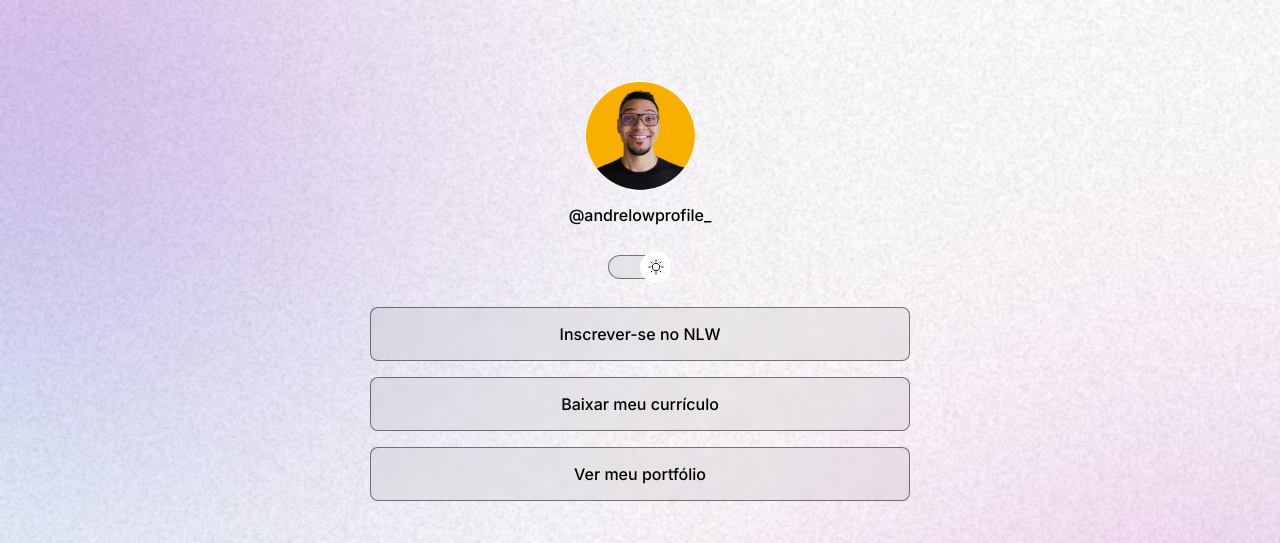
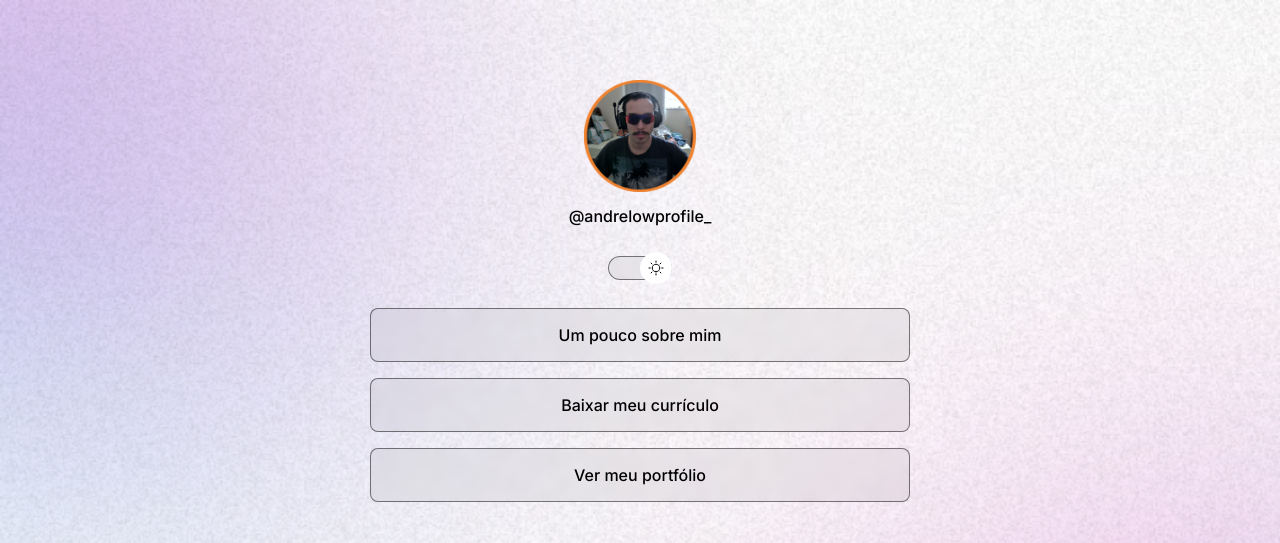
Before and after one commit to Andreamaral25/Portfolio-CSS-HTML, a plain HTML site: page index.html in a window 1280 px wide. Both pictures are taken after a click on the element 640 px from the left and 267 px from the top of the page. Shown: the top 543 px of the page. Drawn offline with nearby package versions, Linux system fonts and the light colour scheme.

Commit message:
Deixando com minha cara

```diff
--- a/index.html
+++ b/index.html
@@ -17,8 +17,8 @@
     <div id="container">
       <div id="profile">
         <img
-          src="./assets/avatar.png"
-          alt="Foto Mike Brito sorrindo, usando óculos e camisa preta, com fundo laranja"
+          src="./assets/avatar-me.png"
+          alt="Eu engomadinho com postura de Business"
         />
         <p>@andrelowprofile_</p>
       </div>
@@ -30,7 +30,7 @@
 
       <ul>
         <li>
-          <a href="#">Inscrever-se no NLW</a>
+          <a href="#">Um pouco sobre mim</a>
         </li>
         <li>
           <a href="#">Baixar meu currículo</a>
--- a/script.js
+++ b/script.js
@@ -5,9 +5,9 @@ function toggleMode() {
 
   const img = document.querySelector("#profile img")
 
-  if (html.classlist.contains("light")) {
-    img.setAttribute("src", "./assets/avatar-light.png")
+  if (html.classList.contains("light")) {
+    img.setAttribute("src", "./assets/avatar-me-light.png")
   } else {
-    img.setAttribute("src", "./assets/avatar.png")
+    img.setAttribute("src", "./assets/avatar-me.png")
   }
 }
```
Also changed, not shown: assets/avatar-me-light.png (added), 1 other file.
